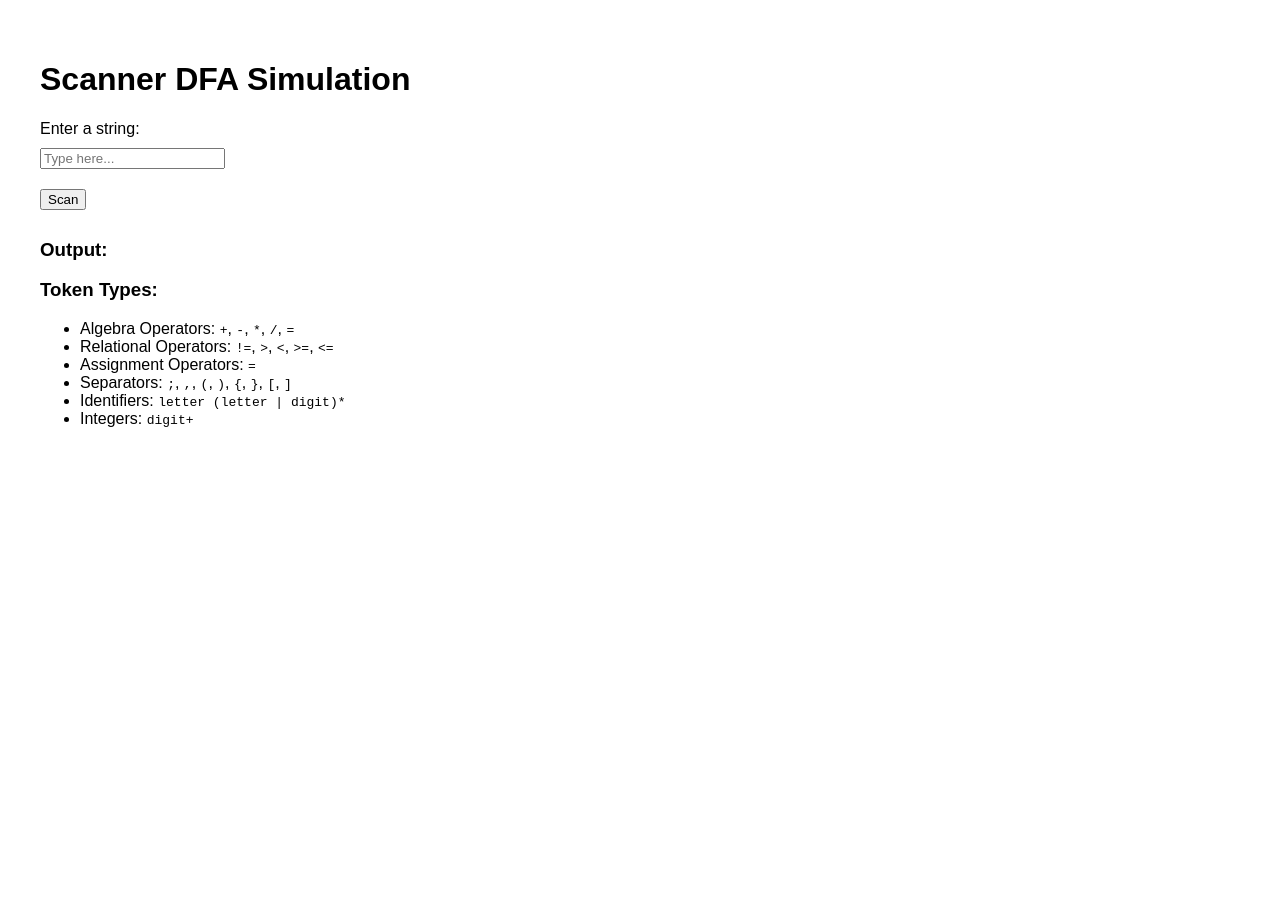
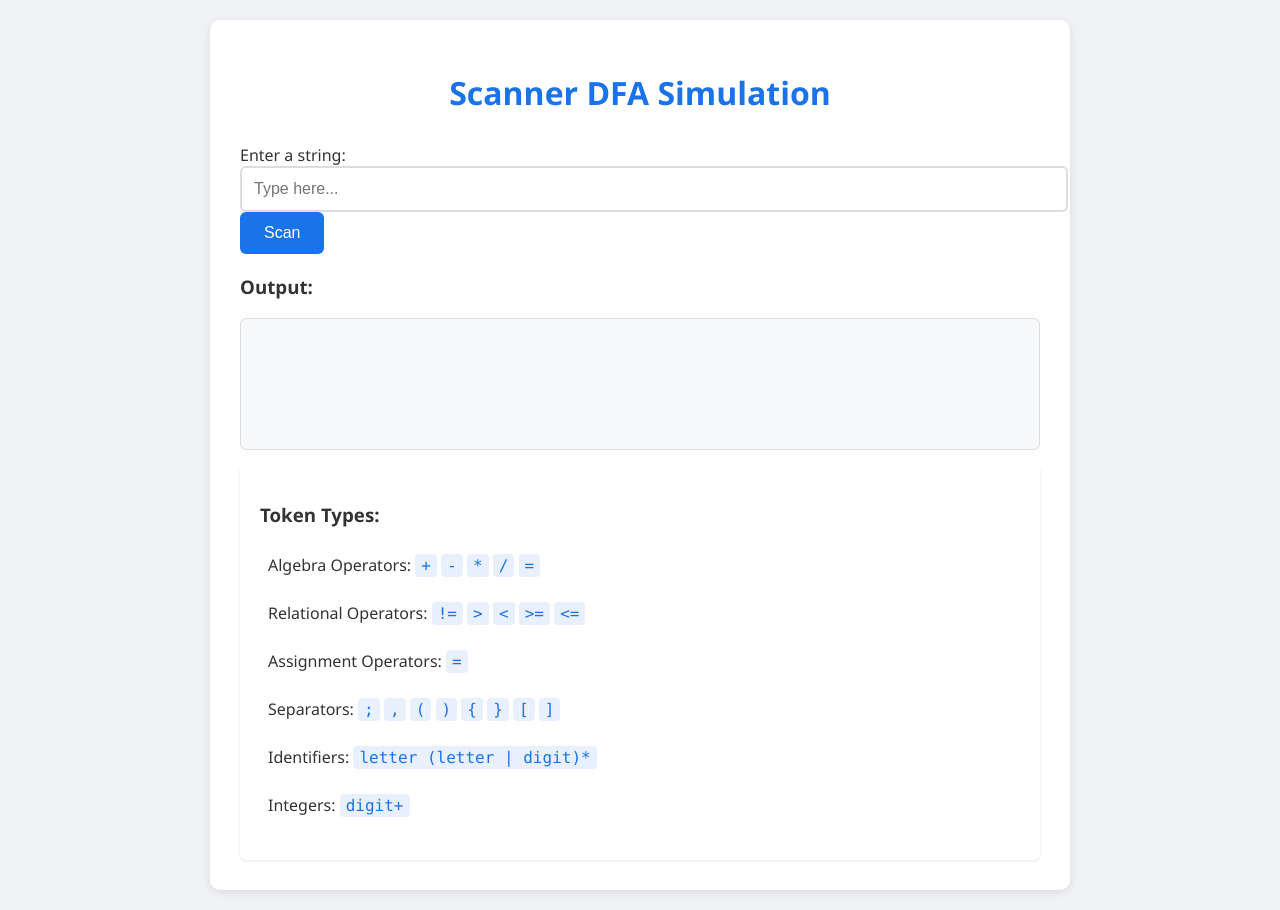
Before and after one commit to zjxx/compilerexp, a plain HTML site: page index.html in a window 1280 px wide. Before the commit the page ends 800 px from the top, so only its background shows below. Drawn offline with Linux system fonts and the light colour scheme.

Commit message:
Update index.html

```diff
--- a/index.html
+++ b/index.html
@@ -1,3 +1,4 @@
+
 <!DOCTYPE html>
 <html lang="en">
 <head>
@@ -6,31 +7,119 @@
     <title>Scanner DFA</title>
     <style>
         body {
-            font-family: Arial, sans-serif;
-            margin: 20px;
+            font-family: 'Segoe UI', Tahoma, Geneva, Verdana, sans-serif;
+            margin: 0;
             padding: 20px;
+            background: #f0f2f5;
+            color: #333;
         }
-        input, button {
+        .container {
+            max-width: 800px;
+            margin: 0 auto;
+            background: white;
+            padding: 30px;
+            border-radius: 10px;
+            box-shadow: 0 2px 10px rgba(0,0,0,0.1);
+        }
+        h1 {
+            color: #1a73e8;
+            text-align: center;
+            margin-bottom: 30px;
+        }
+        .input-group {
+            margin: 20px 0;
+        }
+        input[type="text"] {
+            width: 100%;
+            padding: 12px;
+            border: 2px solid #ddd;
+            border-radius: 6px;
+            font-size: 16px;
+            transition: border-color 0.3s;
+        }
+        input[type="text"]:focus {
+            outline: none;
+            border-color: #1a73e8;
+        }
+        button {
+            background: #1a73e8;
+            color: white;
+            border: none;
+            padding: 12px 24px;
+            border-radius: 6px;
+            cursor: pointer;
+            font-size: 16px;
+            transition: background 0.3s;
+        }
+        button:hover {
+            background: #1557b0;
+        }
+        #output {
+            background: #f8f9fa;
+            padding: 15px;
+            border-radius: 6px;
+            border: 1px solid #ddd;
+            min-height: 100px;
+        }
+        .token-types {
+            background: #fff;
+            padding: 20px;
+            border-radius: 6px;
+            box-shadow: 0 1px 3px rgba(0,0,0,0.1);
+        }
+        .token-types code {
+            background: #e8f0fe;
+            padding: 2px 6px;
+            border-radius: 4px;
+            color: #1a73e8;
+            font-family: 'Consolas', monospace;
+        }
+        ul {
+            list-style-type: none;
+            padding-left: 0;
+        }
+        li {
             margin: 10px 0;
+            padding: 8px;
+            border-radius: 4px;
+            transition: background 0.2s;
+        }
+        li:hover {
+            background: #f8f9fa;
+        }
+        @media (max-width: 600px) {
+            .container {
+                padding: 15px;
+            }
+            button {
+                width: 100%;
+            }
         }
     </style>
 </head>
 <body>
+    <div class="container">
         <h1>Scanner DFA Simulation</h1>
-    <label for="inputString">Enter a string:</label><br>
-    <input type="text" id="inputString" placeholder="Type here..."><br>
+        <div class="input-group">
+            <label for="inputString">Enter a string:</label>
+            <input type="text" id="inputString" placeholder="Type here...">
             <button onclick="scanInput()">Scan</button>
+        </div>
         <h3>Output:</h3>
         <pre id="output"></pre>
+        <div class="token-types">
             <h3>Token Types:</h3>
             <ul>
-        <li>Algebra Operators: <code>+</code>, <code>-</code>, <code>*</code>, <code>/</code>, <code>=</code></li>
-        <li>Relational Operators: <code>!=</code>, <code>></code>, <code><</code>, <code>>=</code>, <code><=</code></li>
+                <li>Algebra Operators: <code>+</code> <code>-</code> <code>*</code> <code>/</code> <code>=</code></li>
+                <li>Relational Operators: <code>!=</code> <code>></code> <code><</code> <code>>=</code> <code><=</code></li>
                 <li>Assignment Operators: <code>=</code></li>
-        <li>Separators: <code>;</code>, <code>,</code>, <code>(</code>, <code>)</code>, <code>{</code>, <code>}</code>, <code>[</code>, <code>]</code></li>
+                <li>Separators: <code>;</code> <code>,</code> <code>(</code> <code>)</code> <code>{</code> <code>}</code> <code>[</code> <code>]</code></li>
                 <li>Identifiers: <code>letter (letter | digit)*</code></li>
                 <li>Integers: <code>digit+</code></li>
             </ul>
+        </div>
+    </div>
+    <!-- 保持原有的 JavaScript 代码不变 -->
     <script>
         class Scanner {
             constructor() {
```
Lines whose indentation alone changed are shown as unchanged.
